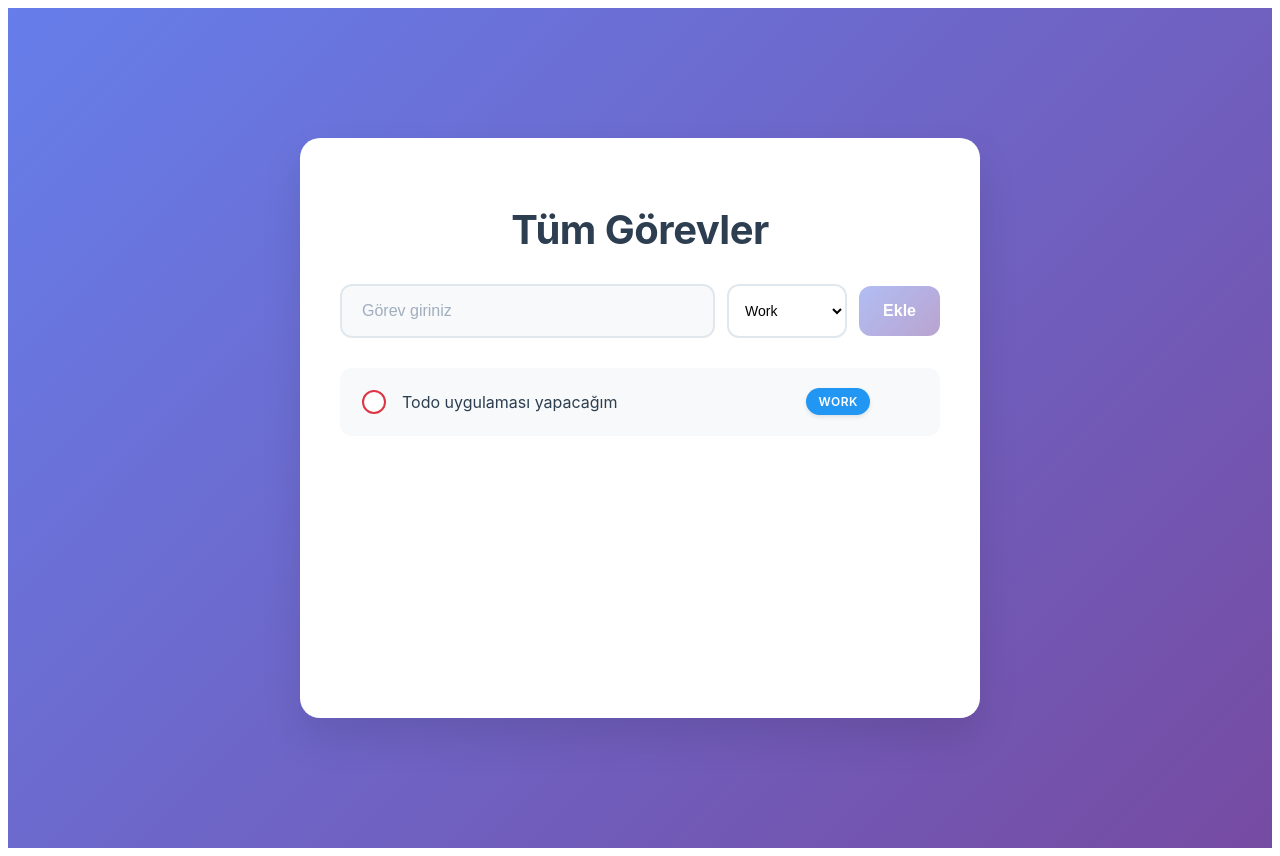
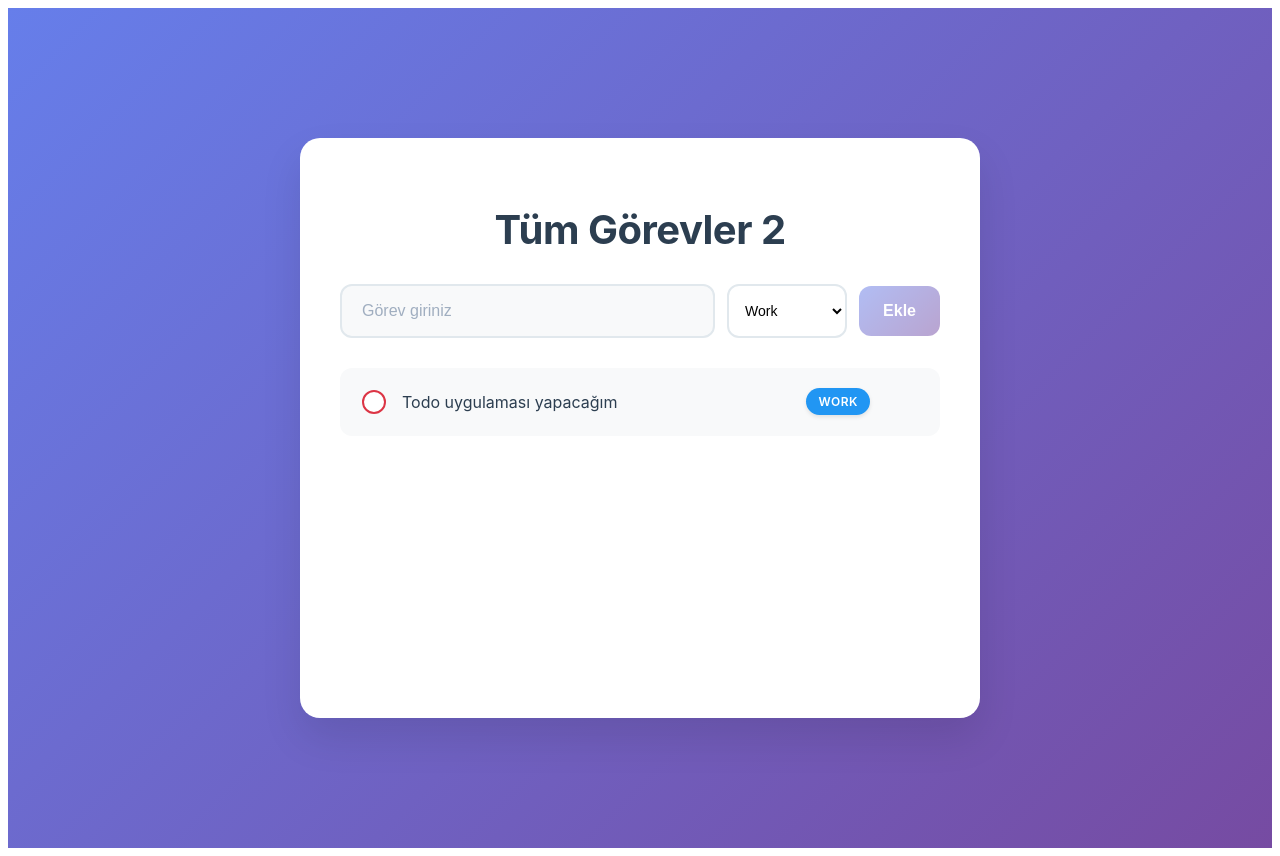
Before and after one commit to Sayzera/react-projects-2, a React (Vite) app: page / in a window 1280 px wide. Built offline with nearby package versions, Linux system fonts and the light colour scheme.

Commit message:
Test açıklaması

```diff
--- a/src/views/todo-app/index.jsx
+++ b/src/views/todo-app/index.jsx
@@ -87,7 +87,7 @@ const TodoApp = () => {
   return (
     <div className="todo-app">
       <div className="todo-container">
-        <h1 className="todo-title">Tüm Görevler</h1>
+        <h1 className="todo-title">Tüm Görevler 2</h1>
         <TodoInput
           setNewTask={setNewTask}
           newTask={newTask}
```
